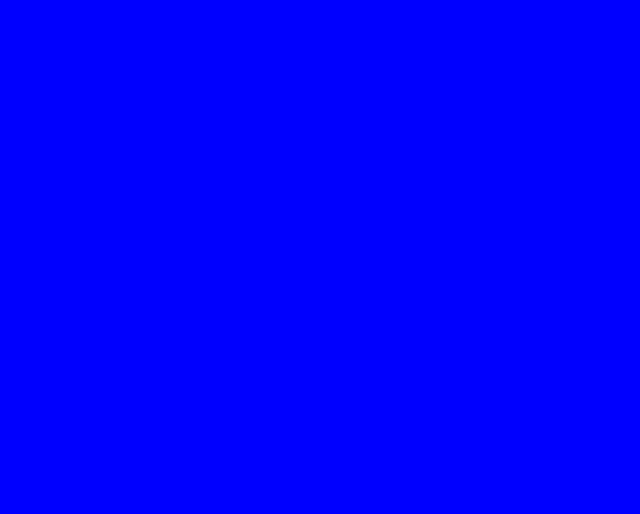
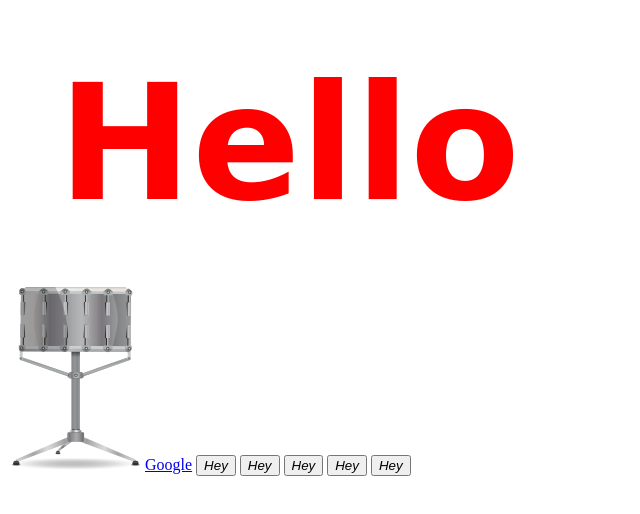
Before and after one commit to Boston343/jQuery, a plain HTML site: page index.html in a window 1280 px wide. Shown: the whole page, without its empty margins (0-640 px from the left). Drawn offline with nearby package versions, Linux system fonts and the light colour scheme.

Commit message:
added various examples of jquery

```diff
--- a/css/styles.scss
+++ b/css/styles.scss
@@ -1,5 +1,11 @@
 @import "./variables";
 
-body {
-    background-color: red;
+.big-title {
+    font-size: 10rem;
+    color: red;
+    font-family: cursive;
 }
+
+.margin-50 {
+    margin: 50px;
+}
--- a/index.html
+++ b/index.html
@@ -11,6 +11,15 @@
 
 <body>
 
+    <h1>Hello</h1>
+    <img src="drum.png" alt="drum">
+    <a href="https://www.google.com">Google</a>
+    <button>Click Me</button>
+    <button>Click Me</button>
+    <button>Click Me</button>
+    <button>Click Me</button>
+    <button>Click Me</button>
+
     <script src="https://ajax.googleapis.com/ajax/libs/jquery/3.6.0/jquery.min.js"></script>
     <script src="./js/index.js"></script>
 </body>
--- a/js/index.js
+++ b/js/index.js
@@ -1,2 +1,16 @@
+$("h1").addClass("big-title margin-50");
+$("button").text("Don't click me");
+$("button").html("<em>Hey</em>");
+$("a").attr("href", "https://www.yahoo.com");
 
-document.querySelector("body").style.backgroundColor = "blue";
+$(document).keypress(function(event) {
+    $("h1").text(event.key);
+});
+
+$("h1").on("mouseover", function() {
+    $("h1").css("color", "blue");
+});
+
+$("button").on("click", function() {
+    $("h1").slideUp().slideDown().animate({opacity: 0.5});
+});
```
Also changed, not shown: css/styles.css, drum.png (added), 2 other files.
